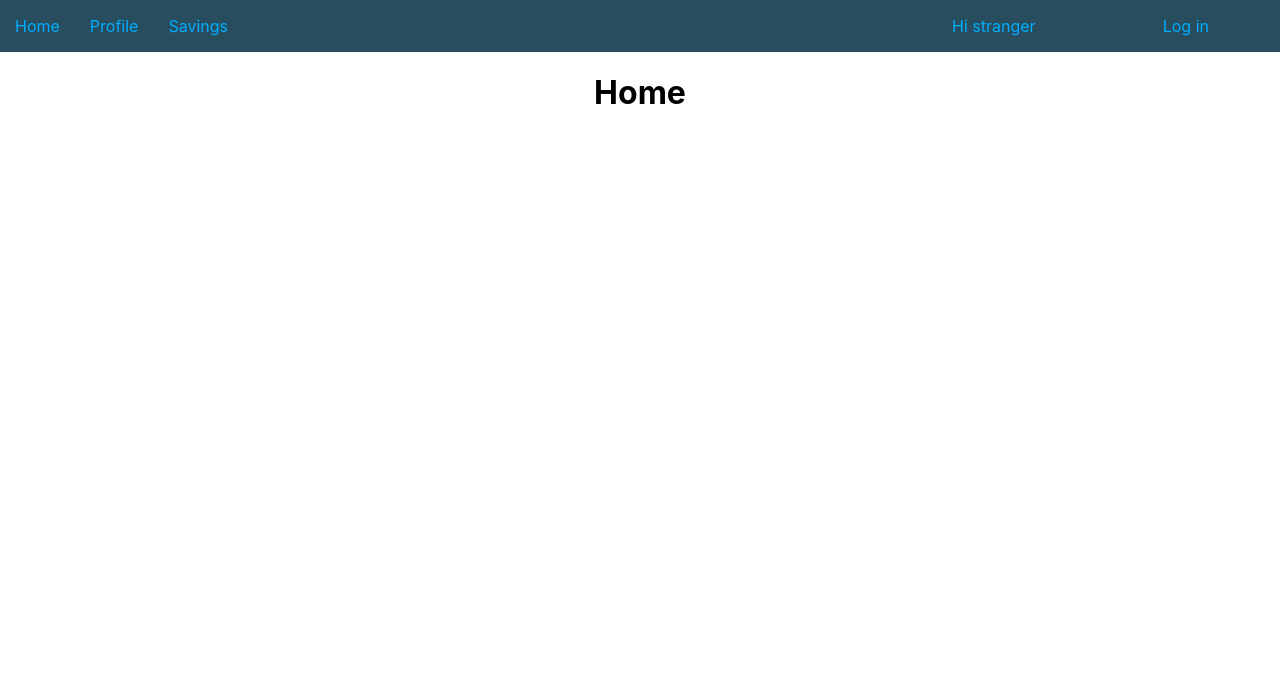
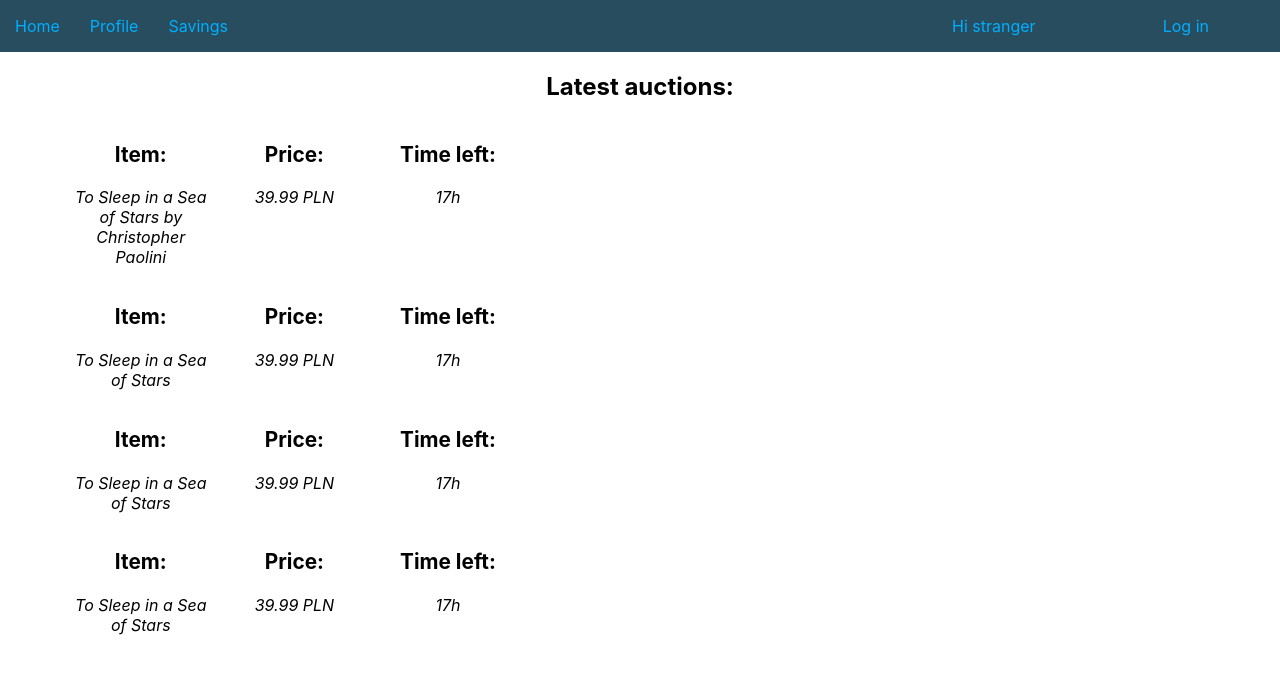
Before and after one commit to Vulpie/quick-auctions, a React (Create React App) app in the folder client/: page / in a window 1280 px wide. Shown: the top 674 px of the page. Built offline with nearby package versions, Linux system fonts and the light colour scheme; no server answers.

Commit message:
feat: add home view and list of recent auctions

```diff
--- a/client/src/components/Views/Home.js
+++ b/client/src/components/Views/Home.js
@@ -1,7 +1,13 @@
 import React from 'react'
+import LatestAuctions from './home/LatestAuctions'
 
 const Home = () => {
-    return <h1>Home</h1>
+	return (
+		<div className="home">
+			<h2 className="home__title">Latest auctions:</h2>
+			<LatestAuctions />
+		</div>
+	)
 }
 
 export default Home
--- /dev/null
+++ b/client/src/components/Views/home/AuctionItem.js
@@ -0,0 +1,22 @@
+import React from 'react'
+
+const AuctionItem = ({ name, price, time_left }) => {
+	return (
+		<div className="home__list_item">
+			<div className="home__list_item_property">
+				<p className="home__list_item_property_title">Item:</p>
+				<p className="home__list_item_property_value">{name}</p>
+			</div>
+			<div className="home__list_item_property">
+				<p className="home__list_item_property_title">Price:</p>
+				<p className="home__list_item_property_value">{price}</p>
+			</div>
+			<div className="home__list_item_property">
+				<p className="home__list_item_property_title">Time left:</p>
+				<p className="home__list_item_property_value">{time_left}</p>
+			</div>
+		</div>
+	)
+}
+
+export default AuctionItem
--- /dev/null
+++ b/client/src/components/Views/home/LatestAuctions.js
@@ -0,0 +1,42 @@
+import React, { useState, useEffect } from 'react'
+import AuctionItem from './AuctionItem'
+
+const TEST_AUCTIONS = [
+	{
+		name: 'To Sleep in a Sea of Stars by Christopher Paolini',
+		price: '39.99 PLN',
+		time_left: '17h',
+	},
+	{
+		name: 'To Sleep in a Sea of Stars',
+		price: '39.99 PLN',
+		time_left: '17h',
+	},
+	{
+		name: 'To Sleep in a Sea of Stars',
+		price: '39.99 PLN',
+		time_left: '17h',
+	},
+	{
+		name: 'To Sleep in a Sea of Stars',
+		price: '39.99 PLN',
+		time_left: '17h',
+	},
+]
+
+const LatestAuctions = () => {
+	const [auctions, setAuctions] = useState([...TEST_AUCTIONS])
+	return (
+		<div className="home__list">
+			{auctions.map((item) => (
+				<AuctionItem
+					name={item.name}
+					price={item.price}
+					time_left={item.time_left}
+				/>
+			))}
+		</div>
+	)
+}
+
+export default LatestAuctions
--- a/client/src/style/App.scss
+++ b/client/src/style/App.scss
@@ -1,5 +1,6 @@
 @use "static/header";
 @use "views/profile";
+@use "views/home";
 
 .App {
 	text-align: center;
@@ -8,4 +9,5 @@
 	align-items: center;
 	@include header.header;
 	@include profile.profile;
+	@include home.home;
 }
--- /dev/null
+++ b/client/src/style/Views/_home.scss
@@ -0,0 +1,35 @@
+@use "../variables";
+
+@mixin home {
+	.home {
+		width: 90%;
+		&__title {
+			font-size: 1.5rem;
+		}
+		&__list {
+			display: flex;
+			flex-direction: column;
+			width: 40%;
+			&_item {
+				display: flex;
+				flex-direction: row;
+				width: 100%;
+				&_property {
+					margin: 0 5px;
+					width: 33%;
+					&_title {
+						font-size: 1.3rem;
+						font-weight: 700;
+						width: 100%;
+						word-wrap: break-word;
+					}
+					&_value {
+						font-style: italic;
+						width: 100%;
+						word-wrap: break-word;
+					}
+				}
+			}
+		}
+	}
+}
```
Lines whose indentation alone changed are shown as unchanged.
